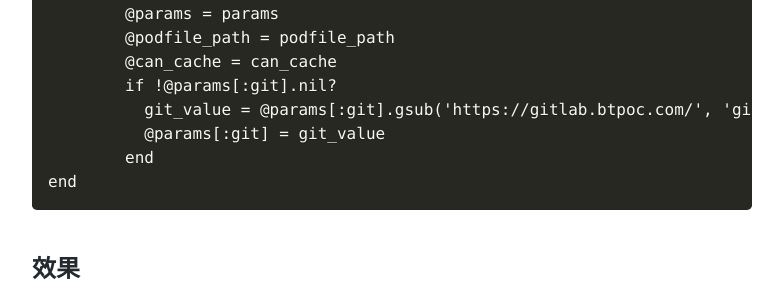
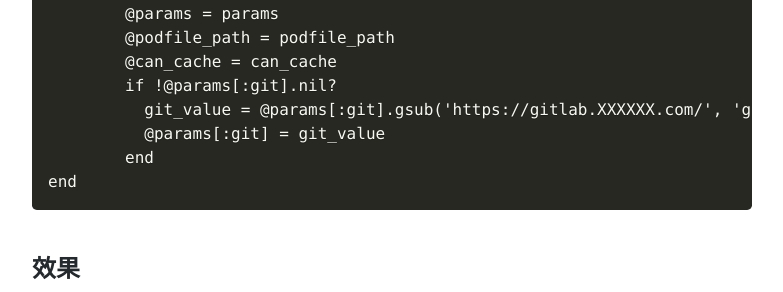
Before and after one commit to action121/action121.github.com, a Jekyll site: the page built from _posts/2022-11-07-批量修改pod spec中的git URL.md, in a window 1280 px wide and 900 px high, scrolled down 1785 px. Shown: the part 304-596 px from the top of the window, without its empty margins (248-1031 px from the left). Built offline with Jekyll 4.4.1, drawn with Linux system fonts in a browser that asks for light colours; nearby versions of some CDN libraries; comment, search, counter and statistics services are not loaded; a style sheet for code colours, icons or effects is not loaded; some of the changed text lies outside the part shown.

Commit message:
批量修改pod spec中的git URL

```diff
--- a/_posts/2022-11-07-批量修改pod spec中的git URL.md
+++ b/_posts/2022-11-07-批量修改pod spec中的git URL.md
@@ -67,7 +67,7 @@
         @podfile_path = podfile_path
         @can_cache = can_cache
         if !@params[:git].nil?
-          git_value = @params[:git].gsub('https://gitlab.btpoc.com/', 'git@gitlab.btpoc.com:')
+          git_value = @params[:git].gsub('https://gitlab.XXXXXX.com/', 'git@gitlab.XXXXXXXX.com:')
           @params[:git] = git_value
         end
 end
@@ -84,7 +84,7 @@
 
 ## 可能存在的问题&解决方案
 
-![](media/16677958599881/16677971080119.jpg)
+![](../../../assets/img/16677958599881/16677971080119.jpg)
 
 通过ssh连上服务器后，一段时间不操作，就会自动中断，并报出以下信息：
 
```
